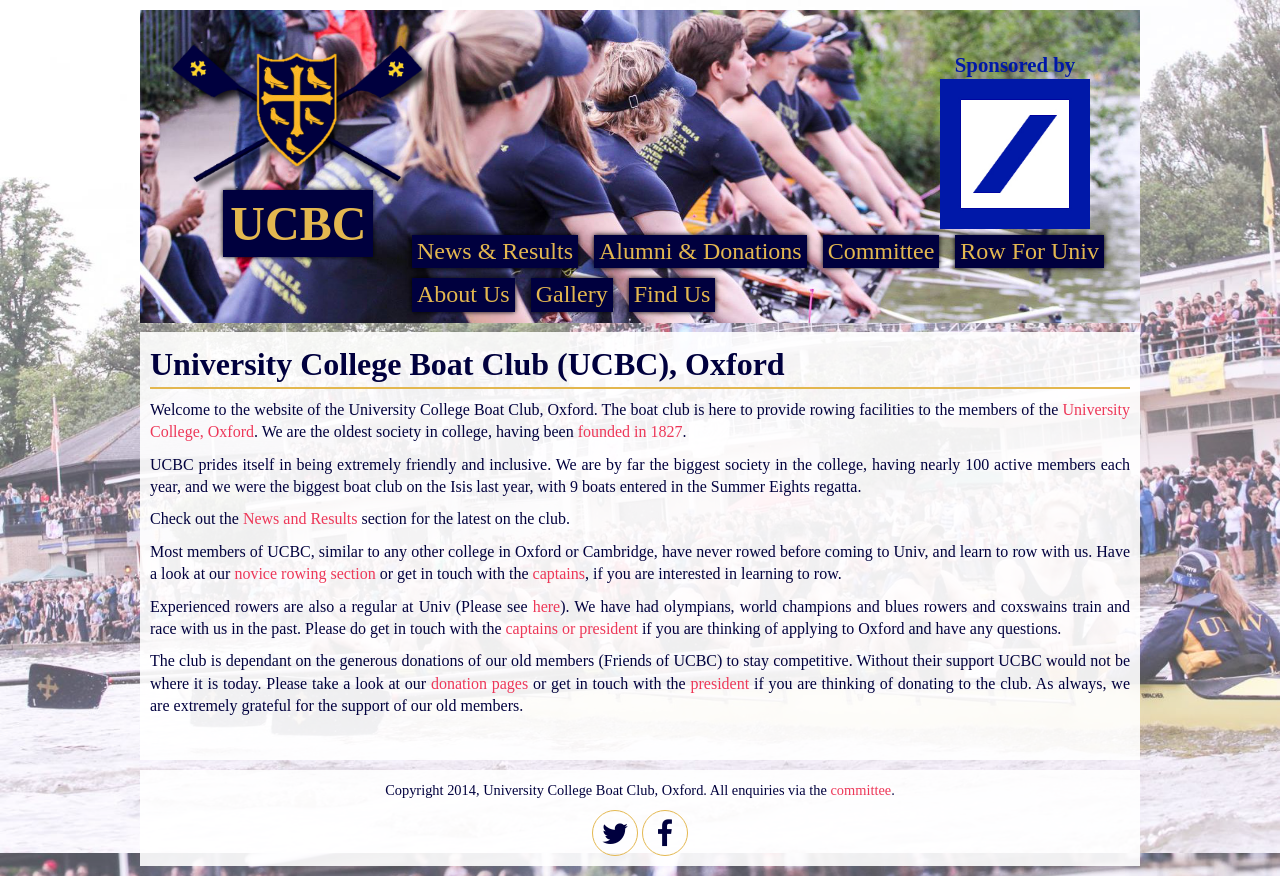
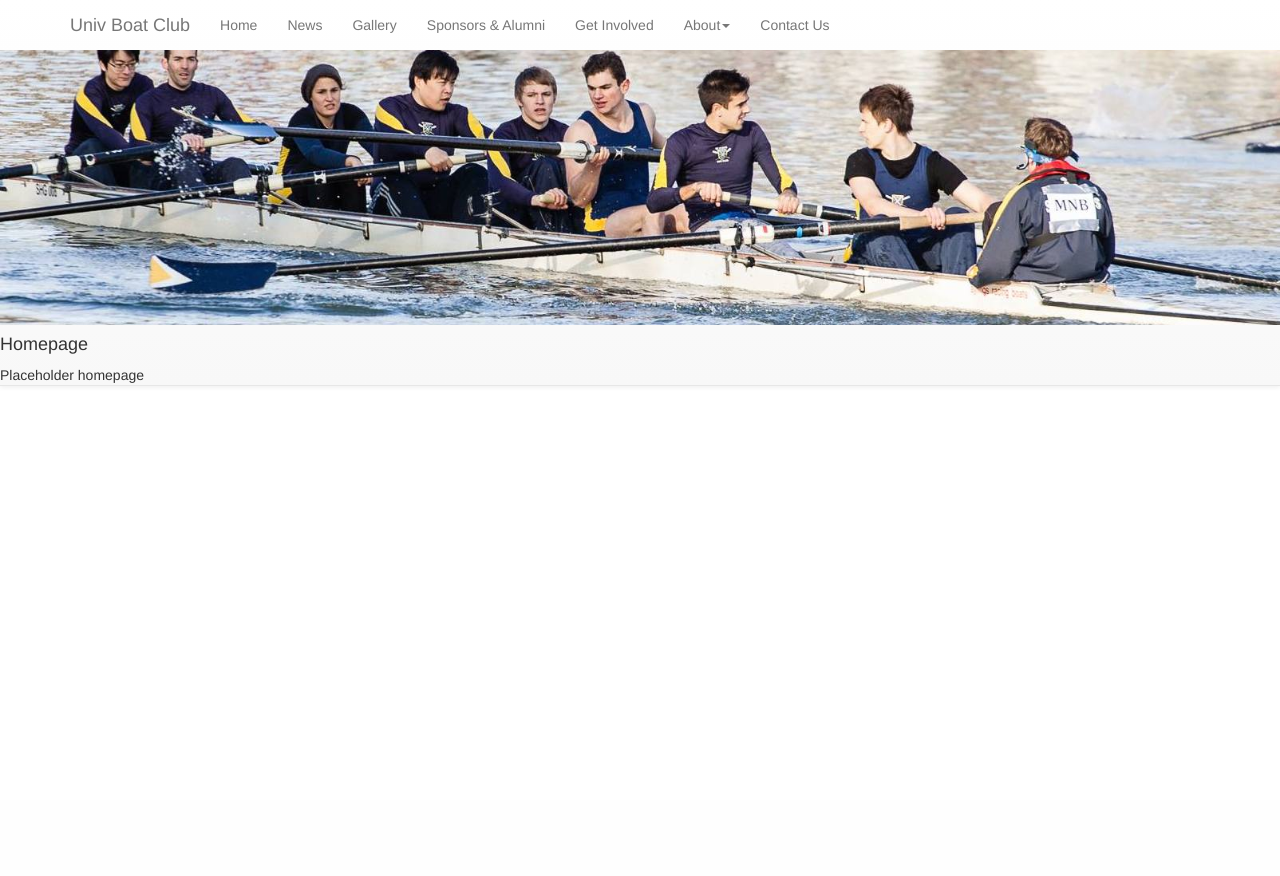
Before and after one commit to oofaish/ucbc, a Django app: page / in a window 1280 px wide. After the commit the page ends 386 px from the top, so only its background shows below. Run offline with Django 3.2, Linux system fonts and the light colour scheme; data comes from the database, SQL or seed files in the repository; both versions use the stored data as it was after the commit; data that the repository does not hold is empty; parts of the project's set-up code (start-up, migrations or seed data) failed here and were passed over; some libraries are stand-ins or nearby versions; some web fonts are replaced.

Commit message:
Basic site framework using bootstrap + flatpages

```diff
--- /dev/null
+++ b/simple/static/simple/css/ucbc.css
@@ -0,0 +1,10 @@
+.masthead{
+height:                 275px;
+
+background-image:       url("../img/placeholder_header.jpg");
+background-repeat:      no-repeat;
+
+background-position:    center;
+background-size:        cover;
+
+}
--- /dev/null
+++ b/simple/templates/flatpages/default.html
@@ -0,0 +1,15 @@
+{% extends "simple/base.html" %}
+
+{% block headtitle %}
+    {{ flatpage.title }} -
+{% endblock %}
+
+{% block breadcrumbs %}
+    / {{ flatpage.title }}
+{% endblock %}
+
+{% block content %}
+    <h1>{{ flatpage.title }}</h1>
+    <!-- http://programanddesign.com/uncategorized/django-flatpages-markdown-and-syntax-highlighting/ -->
+    {{ flatpage.content}}
+{% endblock %}
--- a/simple/templates/simple/base.html
+++ b/simple/templates/simple/base.html
@@ -1,21 +1,31 @@
 {% load staticfiles %}
 <!DOCTYPE html>
-<html class="no-js">
+<html class>
     <head>
         <meta charset="utf-8">
         <meta http-equiv="X-UA-Compatible" content="IE=edge">
         <title>University College Boat Club (UCBC), Oxford - {% block title %}{% endblock %}</title>
         <meta name="description" content="Official Website of UCBC, University College Boat Club, Oxford">
         <meta name="viewport" content="initial-scale=1.0,width=device-width,user-scalable=0">
-        <link rel="stylesheet" href="{% static 'simple/css/normalize.css' %}">
+
+        <!-- Old -->
+        <!--<link rel="stylesheet" href="{% static 'simple/css/normalize.css' %}">
         <link rel="stylesheet" href="{% static 'simple/css/reset.css' %}">
         <link rel="stylesheet" href="{% static 'simple/css/animate.min.css' %}">
         <link href="{% static 'simple/js/vendor/kudos/kudos.css' %}" media="screen" rel="stylesheet" type="text/css" />
         <link href='http://fonts.googleapis.com/css?family=Droid+Serif:400,700,400italic' rel='stylesheet' type='text/css'>
-        <link href="//netdna.bootstrapcdn.com/font-awesome/4.0.3/css/font-awesome.css" rel="stylesheet">
+        <link href="//netdna.bootstrapcdn.com/font-awesome/4.0.3/css/font-awesome.css" rel="stylesheet"> -->
         <!--<link rel="stylesheet" href="{% static 'simple/css/font-awesome/css/font-awesome.min.css'%}">-->
 
-        <link rel="stylesheet" href="{% static 'simple/css/main.css' %}">
+        <!-- Bootstrap core CSS -->
+        <link href="{{STATIC_URL}}css/bootstrap.min.css" rel="stylesheet">
+        <!-- Bootstrap theme -->
+        <link href="{{STATIC_URL}}css/bootstrap-theme.min.css" rel="stylesheet">
+        <!-- UCBC page specific CSS -->
+        <link href="{% static 'simple/css/ucbc.css' %}" rel="stylesheet">
+
+        <!-- Old too -->
+        <!-- <link rel="stylesheet" href="{% static 'simple/css/main.css' %}">
         {% block extrastyle %}{% endblock %}
         <script src="{% static 'simple/js/vendor/modernizr-2.7.1.min.js' %}"></script>
 
@@ -35,15 +45,18 @@
         <meta name="twitter:description" content="{{page.summary}}" />
 
         <meta name="apple-mobile-web-app-capable" content="yes">
-        <meta name="apple-mobile-web-app-status-bar-style" content="black">
+        <meta name="apple-mobile-web-app-status-bar-style" content="black"> -->
     </head>
         <!--[if lt IE 8]>
             <p class="browsehappy">You are using an <strong>outdated</strong> browser. Please <a href="http://browsehappy.com/">upgrade your browser</a> to improve your experience.</p>
         <![endif]-->
 
+
+    <!-- OLD BODY -->
+    <!--
     <body class="mainColor">
             <header class="pageWidth">
-                            {% block headerIcons %}{% endblock %}
+
             <div class="headerImageWrapper pageWidth">
             <div class="headerImageInnerWrapper">
                 <img class="headerImage pageWidth" src="/media/uploads/siteStatic/headerAdjustedLarge.jpg" alt="UCBC Header">
@@ -86,13 +99,13 @@
                 </ul>
             </nav>
         </header>
+        -->
         <!-- Add your site or application content here -->
+        <!--
         <article class="pageWidth clearBackground">
-            <h1 class="pageTitle">{% block header %}{% endblock %}</h1>
+            <h1 class="pageTitle">=</h1>
             <div class="kudosDiv"></div>
             <div class="pageContent">
-            {% block content %}
-            {% endblock %}
             </div>
             <div class="shareWrapper"></div>
             <div class="AlertBox alert-success">
@@ -101,8 +114,7 @@
             </div>
         </article>
 <footer class="pageWidth">
-            {% block footer %}
-            {% endblock %}
+
 
 
     <div class="aboutMe socialLinks clearBackground footerDiv">
@@ -114,10 +126,10 @@
 
     </div>
 
-    <!--
+
     <div class="footerDiv clearBackground contactFormDiv">
         <h3 class="formMessage">Send Me A Wink<img class="formBusy" style="display:none" src="{% static 'simple/img/smallLoader.gif' %}"></h3>
-        <form class="contactForm" action="/submitContactForm" method="post">{% csrf_token %}
+        <form class="contactForm" action="/submitContactForm" method="post">
             {{ contactform.as_p }}
             <div class="clearfix"></div>
             <label></label>
@@ -128,8 +140,9 @@
     </div>
     <div class="footerDiv clearBackground socialLinks">
         <h3>Find Me Doing My Thing</h3>
-<!--        <ul>
+       <ul>
         </ul>-->
+    <!--
     </div>
 
 </footer>
@@ -138,8 +151,9 @@
         <script text="text/javascript" src="{%static 'simple/js/vendor/qpscroll.js' %}"></script>
         <script type="text/javascript" src="{%static 'simple/js/vendor/kudos/jquery.cookie.js' %}"></script>
         <script type="text/javascript" src="{%static 'simple/js/vendor/kudos/kudos.js' %}"></script>
+    -->
         <!--<script type="text/javascript" src="http://static.cigari.co.uk/simple/js/vendor/share/jquery.sharrre.js"></script>-->
-        <script text="text/javascript" src="{%static 'simple/js/vendor/spin.min.js' %}"></script>
+        <!--<script text="text/javascript" src="{%static 'simple/js/vendor/spin.min.js' %}"></script>
         <script>
         var _gaq = _gaq || [];
         _gaq.push(['_setAccount', 'UA-33071862-2']);
@@ -174,4 +188,65 @@
        $.fn.jaxify.share(window.location.href, document.title );
      </script>
     </body>
+-->
+
+    <!-- New Content -->
+    <body>
+    <!-- Main static nav bar at top -->
+    <div class="navbar navbar-default navbar-static-top" role="navigation">
+        <div class="container">
+        <!-- Navbar header -->
+        <div class="navbar-header">
+            <button type="button" class="navbar-toggle" data-toggle="collapse" data-target=".navbar-collapse">
+            <span class="sr-only">Toggle navigation</span>
+            <span class="icon-bar"></span>
+            <span class="icon-bar"></span>
+            <span class="icon-bar"></span>
+            </button>
+            <a class="navbar-brand" href="/">Univ Boat Club</a>
+        </div>
+        <!-- Main navbar -->
+        <div class="navbar-collapse collapse">
+            <ul class="nav navbar-nav">
+                <li class="/active"><a href="/">Home</a></li>
+                <li><a href="/news">News</a></li>
+                <li><a href="/gallery">Gallery</a></li>
+                <li><a href="/sponsors-alumni">Sponsors & Alumni</a></li>
+                <li><a href="/get-involved">Get Involved</a></li>
+                <li class="dropdown">
+                    <a href="/about" class="dropdown-toggle" data-toggle="dropdown">About<span class="caret"></span></a>
+                    <ul class="dropdown-menu" role="menu">
+                        <li class="dropdown-header">Equipment</li>
+                        <li><a href="/boathouse">Boathouse</a></li>
+                        <li><a href="/boats">Boats</a></li>
+                        <li class="divider"></li>
+                        <li class="dropdown-header">People</li>
+                        <li><a href="/committee">Committee</a></li>
+                        <li><a href="/crews">Crews</a></li>
+                    </ul>
+                </li>
+                <li><a href="/contact">Contact Us</a></li>
+            </ul>
+        </div>
+    </div>
+
+    <!-- Banner below nav bar -->
+    <div class="masthead"></div>
+
+    <!-- Flatpages block -->
+    {# Loading flatpages for displaying a flatpage list http://docs.djangoproject.com/en/dev/topics/templates/#loading-custom-template-libraries #}
+    <h4>{{ flatpage.title }}</h4>
+    {{ flatpage.content }}
+
+
+    <!-- Bootstrap core JavaScript
+    ================================================== -->
+    <!-- Placed at the end of the document so the pages load faster -->
+    <script src="https://ajax.googleapis.com/ajax/libs/jquery/1.11.1/jquery.min.js"></script>
+    <script src="{{STATIC_URL}}js/bootstrap.js"></script>
+    </body>
+
+
+
+
 </html>
--- a/simple/urls.py
+++ b/simple/urls.py
@@ -1,23 +1,43 @@
-from django.conf.urls import patterns, url
+from django.conf import settings
+from django.conf.urls import patterns, url, include, handler404, handler500
+from django.conf.urls.static import static
+
+from django.contrib.flatpages import views as fviews
+
+from django.views.generic import TemplateView
+
 from simple import views
-from django.conf.urls import handler404, handler500
 
 urlpatterns = patterns('',
-    url( r'^int/$', views.staticViewJson, name="homePageView" ),
-    url( r'^int/(?P<category>news)/(?P<year>[\d]+)/(?P<slug>[\w\s-]+)/$', views.catPageViewJson, name="newsPostViewJason" ),
-    url( r'^int/(?P<category>ideas)/(?P<year>[\d]+)/(?P<slug>[\w\s-]+)/$', views.catPageViewJson, name="ideaViewJason" ),
-    url( r'^int/(?P<category>news)/$', views.listViewJson, name="newsViewJason" ),
-    url( r'^int/(?P<category>ideas)/$', views.listViewJson, name="ideasViewJason" ),
-    url( r'^int/(?P<slug>[\w\s-]+)/$', views.staticViewJson, name="pageViewJason" ),
+    #url( r'^int/$', views.staticViewJson, name="homePageView" ),
+    #url( r'^int/(?P<category>news)/(?P<year>[\d]+)/(?P<slug>[\w\s-]+)/$', views.catPageViewJson, name="newsPostViewJason" ),
+    #url( r'^int/(?P<category>ideas)/(?P<year>[\d]+)/(?P<slug>[\w\s-]+)/$', views.catPageViewJson, name="ideaViewJason" ),
+    #url( r'^int/(?P<category>news)/$', views.listViewJson, name="newsViewJason" ),
+    #url( r'^int/(?P<category>ideas)/$', views.listViewJson, name="ideasViewJason" ),
+    #url( r'^int/(?P<slug>[\w\s-]+)/$', views.staticViewJson, name="pageViewJason" ),
 
     #for all my various pages WITHOUT json
-    url( r'^$', views.staticView, name="homePageView" ),
-    url( r'^(?P<category>news)/(?P<year>[\d]+)/(?P<slug>[\w\s-]+)/$', views.catPageView, name="newsPostView" ),
-    url( r'^(?P<category>ideas)/(?P<year>[\d]+)/(?P<slug>[\w\s-]+)/$', views.catPageView, name="ideaView" ),
-    url( r'^(?P<category>news)/$', views.listView, name="newsView" ),
-    url( r'^(?P<category>ideas)/$', views.listView, name="ideasView" ),
-    url( r'^(?P<slug>[\w\s-]+)/$', views.staticView, name="pageView" ),
+    #url( r'^$', views.staticView, name="homePageView" ),
+    #url( r'^(?P<category>news)/(?P<year>[\d]+)/(?P<slug>[\w\s-]+)/$', views.catPageView, name="newsPostView" ),
+    #url( r'^(?P<category>ideas)/(?P<year>[\d]+)/(?P<slug>[\w\s-]+)/$', views.catPageView, name="ideaView" ),
+    #url( r'^(?P<category>news)/$', views.listView, name="newsView" ),
+    #url( r'^(?P<category>ideas)/$', views.listView, name="ideasView" ),
+    #url( r'^(?P<slug>[\w\s-]+)/$', views.staticView, name="pageView" ),
 
-    url( r'^submitContactForm$', views.submitContactForm, name="submitContactForm" ),
-    url( r'^submitKudos$', views.submitKudos, name="submitKudos" ),
-)
+    #url( r'^submitContactForm$', views.submitContactForm, name="submitContactForm" ),
+    #url( r'^submitKudos$', views.submitKudos, name="submitKudos" ),
+
+    # UCBC static content view definitions
+    url(r'^$', fviews.flatpage, {'url': '/'}, name='home'),
+    url(r'^about/$', fviews.flatpage, {'url': '/about/'}, name='about'),
+    url(r'^committee/$', fviews.flatpage, {'url': '/committee/'}, name='committee'),
+    url(r'^contact/$', fviews.flatpage, {'url': '/contact/'}, name='contact'),
+    url(r'^boats/$', fviews.flatpage, {'url': '/boats/'}, name='boats'),
+    url(r'^boathouse/$', fviews.flatpage, {'url': '/boathouse/'}, name='boathouse'),
+    url(r'^crews/$', fviews.flatpage, {'url': '/crews/'}, name='crews'),
+    url(r'^news/$', fviews.flatpage, {'url': '/news/'}, name='news'),
+    url(r'^get-involved/$', fviews.flatpage, {'url': '/get-involved/'}, name='get-involved'),
+    url(r'^sponsors-alumni/$', fviews.flatpage, {'url': '/sponsors-alumni/'}, name='sponsors-alumni'),
+    url(r'^gallery/$', fviews.flatpage, {'url': '/gallery/'}, name='gallery'),
+    #url(r'^(?P<url>.*/)$', 'flatpage'), # Supposed to be a flatpage catch-all but doesn't seem to work...
+) + static(settings.STATIC_URL, document_root=settings.STATIC_ROOT)
--- a/ucbc/settings.py
+++ b/ucbc/settings.py
@@ -39,6 +39,8 @@ INSTALLED_APPS = (
     'django.contrib.sessions',
     'django.contrib.messages',
     'django.contrib.staticfiles',
+    'django.contrib.sites',
+    'django.contrib.flatpages',
     'simple',
 )
 
@@ -65,6 +67,8 @@ DATABASES = {
         'NAME': os.path.join(BASE_DIR, 'db.sqlite3'),
     }
 }
+
+SITE_ID = 1
 
 # Internationalization
 # https://docs.djangoproject.com/en/1.6/topics/i18n/
@@ -102,6 +106,7 @@ STATICFILES_DIRS = (
 #  os.path.join(BASE_DIR, 'staticfiles'),
 #  '~Projects/UCBC/ucbc/staticfiles/',
 #    os.path.join(BASE_DIR, "static"),
+os.path.join(BASE_DIR, 'bootstrap-3.2.0-dist'),
 )
 
 #STATICFILES_FINDERS = (
```
Also changed, not shown: db.sqlite3, simple/static/simple/img/placeholder_header.jpg (added).
